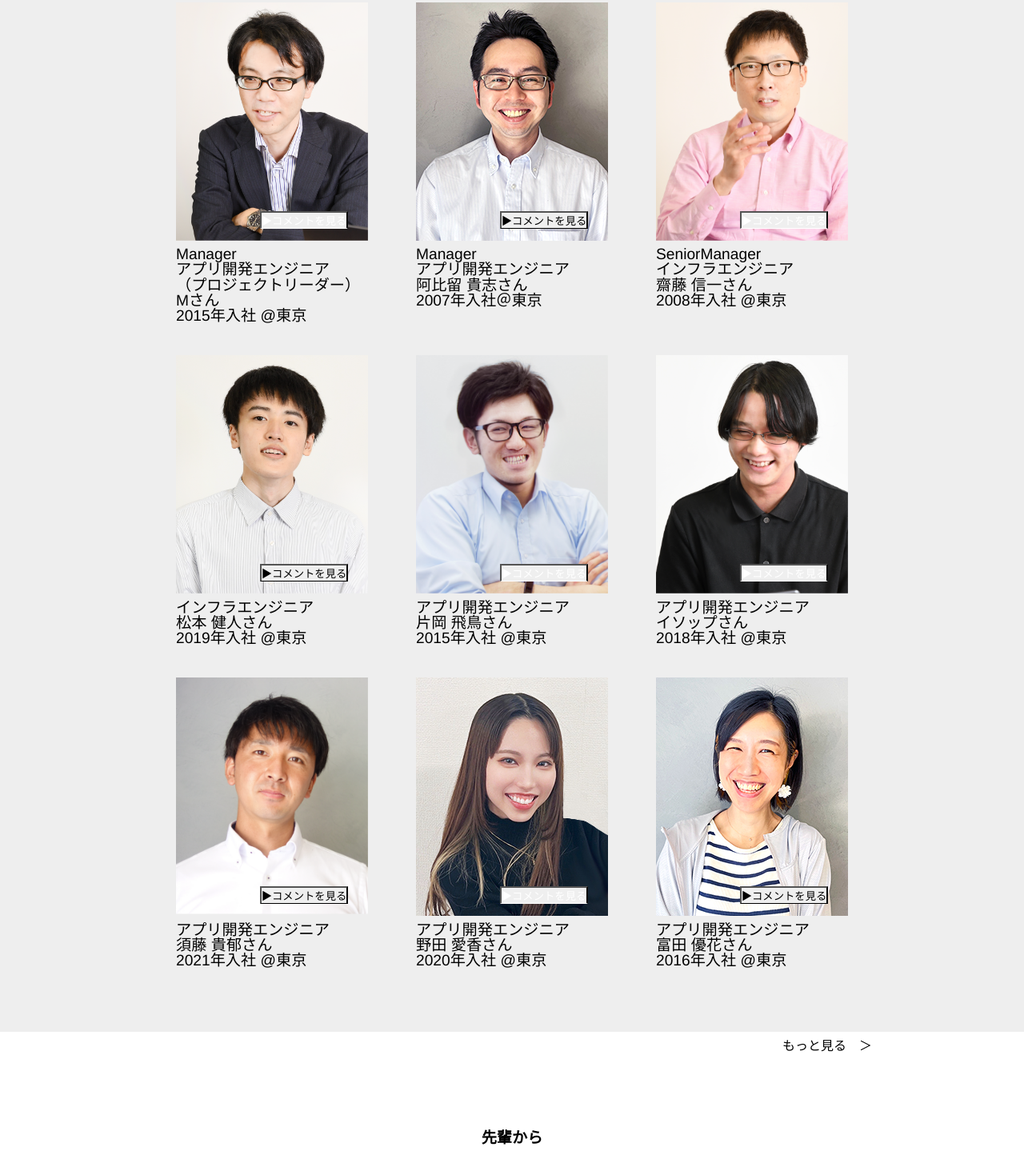
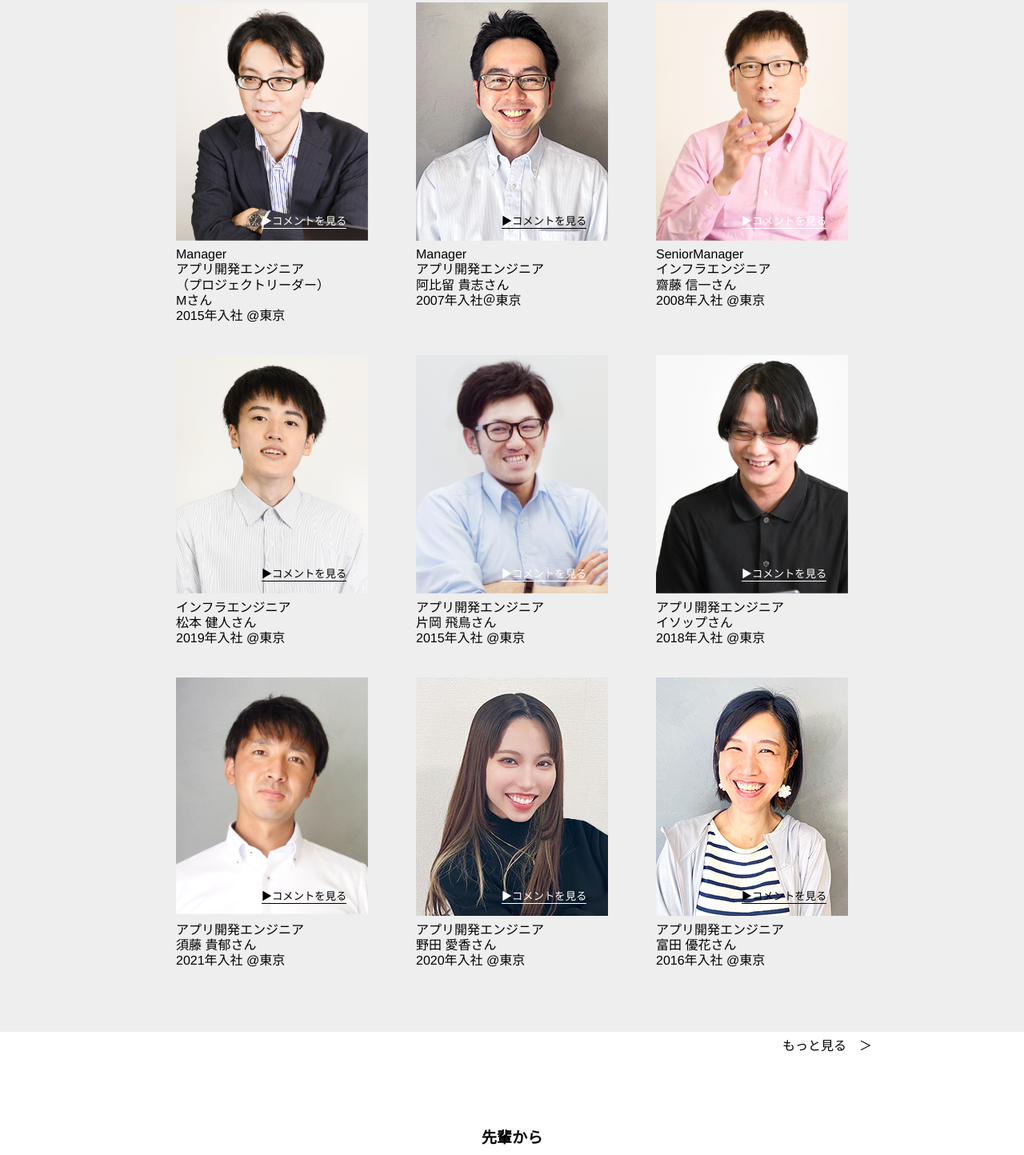
Before and after one commit to YukaTomita/recruit, a plain HTML site: page upperclass.html in a window 1280 px wide. Shown: the part 1247-2691 px from the top of the page at 80% size. Drawn offline with nearby package versions, Linux system fonts and the light colour scheme.

Commit message:
upperclass

```diff
--- a/css/upper.css
+++ b/css/upper.css
@@ -24,13 +24,15 @@
     margin: 0;
 }
 .btn-white {
-    background-color: none;
+    background-color: transparent;
     color: #fff;
+    border: none;
     border-bottom:solid 1px #fff;
 }
 .btn-black {
-    background-color: none;
+    background-color: transparent;
     color: #000;
+    border: none;
     border-bottom:solid 1px #000;
 }
 .flex-img button:before {
@@ -65,7 +67,7 @@
   padding: 0;
   text-align: left;
   font-size: 1rem;
-  line-height: 1.1rem;
+  line-height: 1.5rem;
 }
   .poptitle{
     margin-top: 25px;
@@ -74,10 +76,12 @@
   }
   .poptxt{
     margin-top: 25px;
-    line-height: 1.5rem;
+    line-height: 1.8rem;
     text-align: left;
   }
   .popup .close-button {
+    background-color: transparent;
+    border: none;
     position: absolute;
     bottom: 15px;
     right: 10px;
--- a/upperclass.html
+++ b/upperclass.html
@@ -68,7 +68,7 @@
                 <li>
                     <img src="img/pop1M.png">
                     <button onclick="showPopup(1)" class="btn-white">コメントを見る</button>
-                    <p class="f-word-b">Manager<br>アプリ開発エンジニア<br>（プロジェクトリーダー）<br>Mさん<br>2015年入社 @東京</p>
+                    <p class="pop-text">Manager<br>アプリ開発エンジニア<br>（プロジェクトリーダー）<br>Mさん<br>2015年入社 @東京</p>
                     <div class="popup" id="popup1">
                         <div class="pop-flex">
                             <img src="img/pop-m.png" class="popimg">
@@ -83,8 +83,8 @@
                 </li>
                 <li>
                     <img src="img/pop1abiru.png">
-                    <button onclick="showPopup(2)" class="upperclassman-btn btn-black">コメントを見る</button>
-                    <p class="f-word-b">Manager<br>アプリ開発エンジニア<br>阿比留 貴志さん<br>2007年入社＠東京</p>
+                    <button onclick="showPopup(2)" class="btn-black">コメントを見る</button>
+                    <p class="pop-text">Manager<br>アプリ開発エンジニア<br>阿比留 貴志さん<br>2007年入社＠東京</p>
                     <div class="popup" id="popup2">
                         <div class="pop-flex">
                             <img src="img/pop-abiru.png" class="popimg">
@@ -100,8 +100,8 @@
                 </li>
                 <li>
                     <img src="img/pop1saito.png">
-                    <button onclick="showPopup(3)" class="upperclassman-btn btn-white">コメントを見る</button>
-                    <p class="f-word-b">SeniorManager<br>インフラエンジニア<br>齋藤 信一さん<br>2008年入社 @東京</p>
+                    <button onclick="showPopup(3)" class="btn-white">コメントを見る</button>
+                    <p class="pop-text">SeniorManager<br>インフラエンジニア<br>齋藤 信一さん<br>2008年入社 @東京</p>
                     <div class="popup" id="popup3">
                         <div class="pop-flex">
                             <img src="img/pop-saito.png" class="popimg">
@@ -118,8 +118,8 @@
             <ul class="flex-ul">
                 <li>
                     <img src="img/pop1matsumoto.png">
-                    <button onclick="showPopup(4)" class="upperclassman-btn btn-black">コメントを見る</button>
-                    <p class="f-word-b">インフラエンジニア<br>松本 健人さん<br>2019年入社 @東京</p>
+                    <button onclick="showPopup(4)" class="btn-black">コメントを見る</button>
+                    <p class="pop-text">インフラエンジニア<br>松本 健人さん<br>2019年入社 @東京</p>
                     <div class="popup" id="popup4">
                         <div class="pop-flex">
                             <img src="img/pop-matsumoto.png" class="popimg">
@@ -132,8 +132,8 @@
                 </li>
                 <li>
                     <img src="img/pop1kataoka.png">
-                    <button onclick="showPopup(5)" class="upperclassman-btn btn-white">コメントを見る</button>
-                    <p class="f-word-b">アプリ開発エンジニア<br>片岡 飛鳥さん<br>2015年入社 @東京</p>
+                    <button onclick="showPopup(5)" class="btn-white">コメントを見る</button>
+                    <p class="pop-text">アプリ開発エンジニア<br>片岡 飛鳥さん<br>2015年入社 @東京</p>
                     <div class="popup" id="popup5">
                         <div class="pop-flex">
                             <img src="img/pop-kataoka.png" class="popimg">
@@ -147,8 +147,8 @@
                 </li>
                 <li>
                     <img src="img/pop1aesop.png">
-                    <button onclick="showPopup(6)" class="upperclassman-btn btn-white">コメントを見る</button>
-                    <p class="f-word-b">アプリ開発エンジニア<br>イソップさん<br>2018年入社 @東京</P>
+                    <button onclick="showPopup(6)" class="btn-white">コメントを見る</button>
+                    <p class="pop-text">アプリ開発エンジニア<br>イソップさん<br>2018年入社 @東京</P>
                     <div class="popup" id="popup6">
                         <div class="pop-flex">
                             <img src="img/pop-aesop.png" class="popimg">
@@ -168,8 +168,8 @@
             <ul class="flex-ul">
                 <li>
                     <img src="img/pop1sudo.png">
-                    <button onclick="showPopup(7)" class="upperclassman-btn btn-black">コメントを見る</button>
-                    <p class="f-word-b">アプリ開発エンジニア<br>須藤 貴郁さん<br>2021年入社 @東京</p>
+                    <button onclick="showPopup(7)" class="btn-black">コメントを見る</button>
+                    <p class="pop-text">アプリ開発エンジニア<br>須藤 貴郁さん<br>2021年入社 @東京</p>
                     <div class="popup" id="popup7">
                         <div class="pop-flex">
                             <img src="img/pop-sudo.png" class="popimg">
@@ -184,8 +184,8 @@
                 </li>
                 <li>
                     <img src="img/pop1noda.png">
-                    <button onclick="showPopup(8)" class="upperclassman-btn btn-white">コメントを見る</button>
-                    <p class="f-word-b">アプリ開発エンジニア<br>野田 愛香さん<br>2020年入社 @東京</p>
+                    <button onclick="showPopup(8)" class="btn-white">コメントを見る</button>
+                    <p class="pop-text">アプリ開発エンジニア<br>野田 愛香さん<br>2020年入社 @東京</p>
                     <div class="popup" id="popup8">
                         <div class="pop-flex">
                             <img src="img/pop-noda.png" class="popimg">
@@ -200,8 +200,8 @@
                 </li>
                 <li>
                     <img src="img/pop1tomita.png">
-                    <button onclick="showPopup(9)" class="upperclassman-btn btn-black">コメントを見る</button>
-                    <P class="f-word-b">アプリ開発エンジニア<br>富田 優花さん<br>2016年入社 @東京</P>
+                    <button onclick="showPopup(9)" class="btn-black">コメントを見る</button>
+                    <P class="pop-text">アプリ開発エンジニア<br>富田 優花さん<br>2016年入社 @東京</P>
                     <div class="popup" id="popup9">
                         <div class="pop-flex">
                             <img src="img/pop-tomita.png" class="popimg">
@@ -237,7 +237,7 @@
         自分のための自己主張ではなく、部下の成長のための自己主張が発揮されてきています。
     </div>
     <div class="gap-control-s"></div>
-    <img src="img/UP1.png">
+    <img class="img" src="img/up_abiru.png">
     <div class="gap-control"></div>
     <div class="f-word-b text-left up-com">
         以前プロサッカー選手だった須藤は現役時代、チームのキャプテンを務めていました。
@@ -247,7 +247,7 @@
         努力と経験を重ねています。
     </div>
     <div class="gap-control-s"></div>
-    <img src="img/UP2.png">
+    <img class="img" src="img/up_sudo.png">
 
 
 </div>
```
Also changed, not shown: img/UP1.png (deleted), img/UP2.png (deleted), 2 other files.
